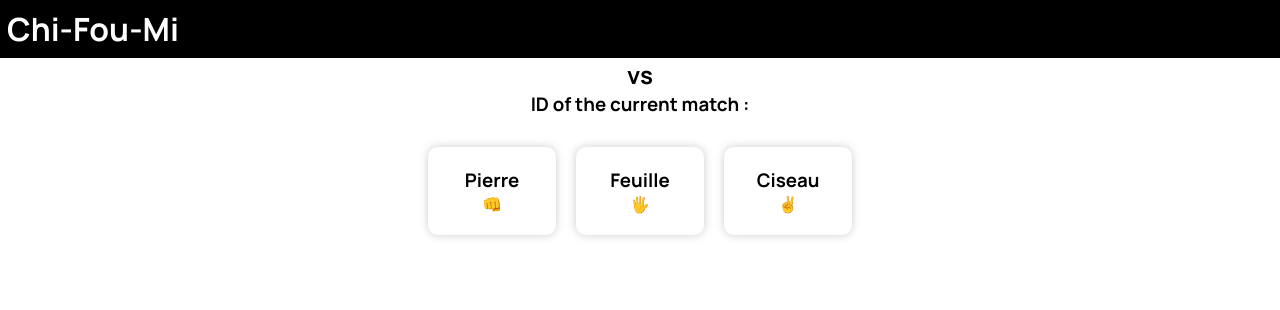
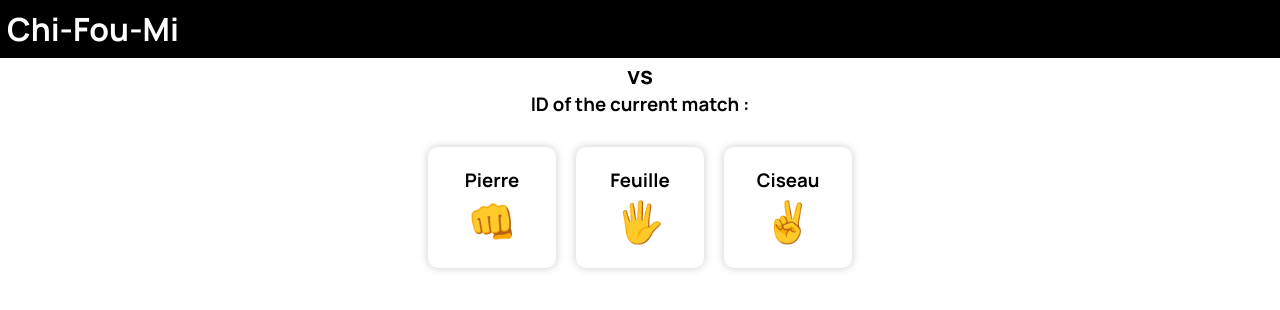
Before and after one commit to AlexandreFrancony/ChifumiReact, a React (Create React App) app: page /matches/test in a window 1280 px wide. Shown: the top 310 px of the page. Built offline with nearby package versions, Linux system fonts and the light colour scheme.

Commit message:
try to merge

```diff
--- a/src/components/InGame/InGameTiles.js
+++ b/src/components/InGame/InGameTiles.js
@@ -36,19 +36,19 @@ export default function InGameTiles() {
             <div className="tiles">
                 <div className="Card" onClick={HandleClick}>
                     <h3>Pierre</h3>
-                    <div>
+                    <div className='icons'>
                         👊
                     </div>
                 </div>
                 <div className="Card">
                     <h3>Feuille</h3>
-                    <div>
+                    <div className='icons'>
                         🖐
                     </div>
                 </div>
                 <div className="Card">
                     <h3>Ciseau</h3>
-                    <div>
+                    <div className='icons'>
                         ✌️
                     </div>
                 </div>
--- a/src/components/InGame/styles.css
+++ b/src/components/InGame/styles.css
@@ -20,3 +20,7 @@
     justify-content: center;
     margin-top: 20px;
 }
+
+.icons{
+    font-size: 40px;
+}
--- a/src/components/PartyList/CreateGame/CreateGame.js
+++ b/src/components/PartyList/CreateGame/CreateGame.js
@@ -1,5 +1,6 @@
 import React from 'react'
 import './styles.css';
+import Button from '@mui/material/Button';
 
 export default function CreateGame() {
 
@@ -19,7 +20,7 @@ export default function CreateGame() {
   return (
     <>
       <div className="create-game">
-        <button className="create-game-button" onClick={handleClick}>Créer une partie</button>
+        <Button className="create-game-button" onClick={handleClick} variant="outlined">Créer une partie</Button>
       </div>
     </>
   )
```
